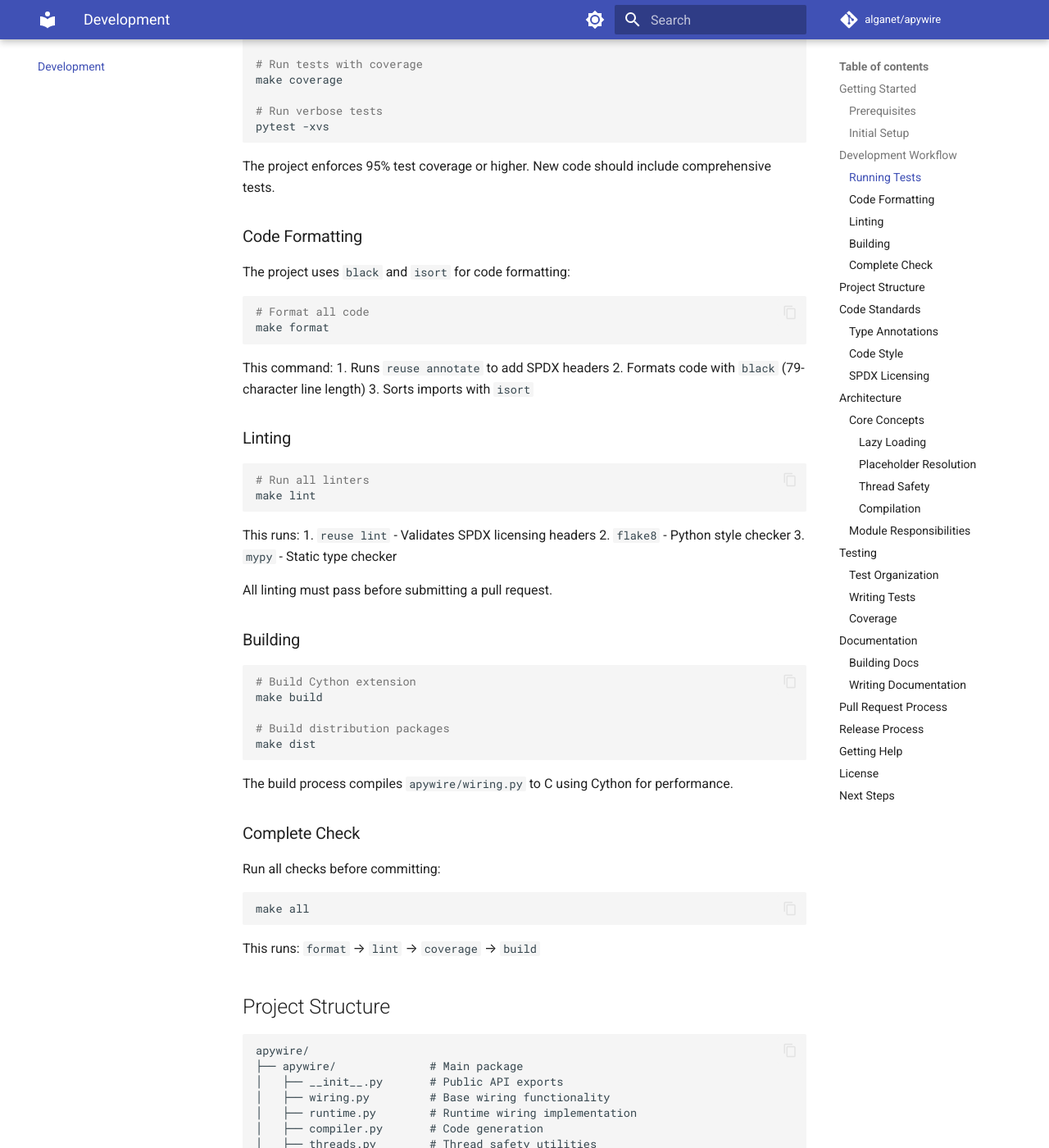
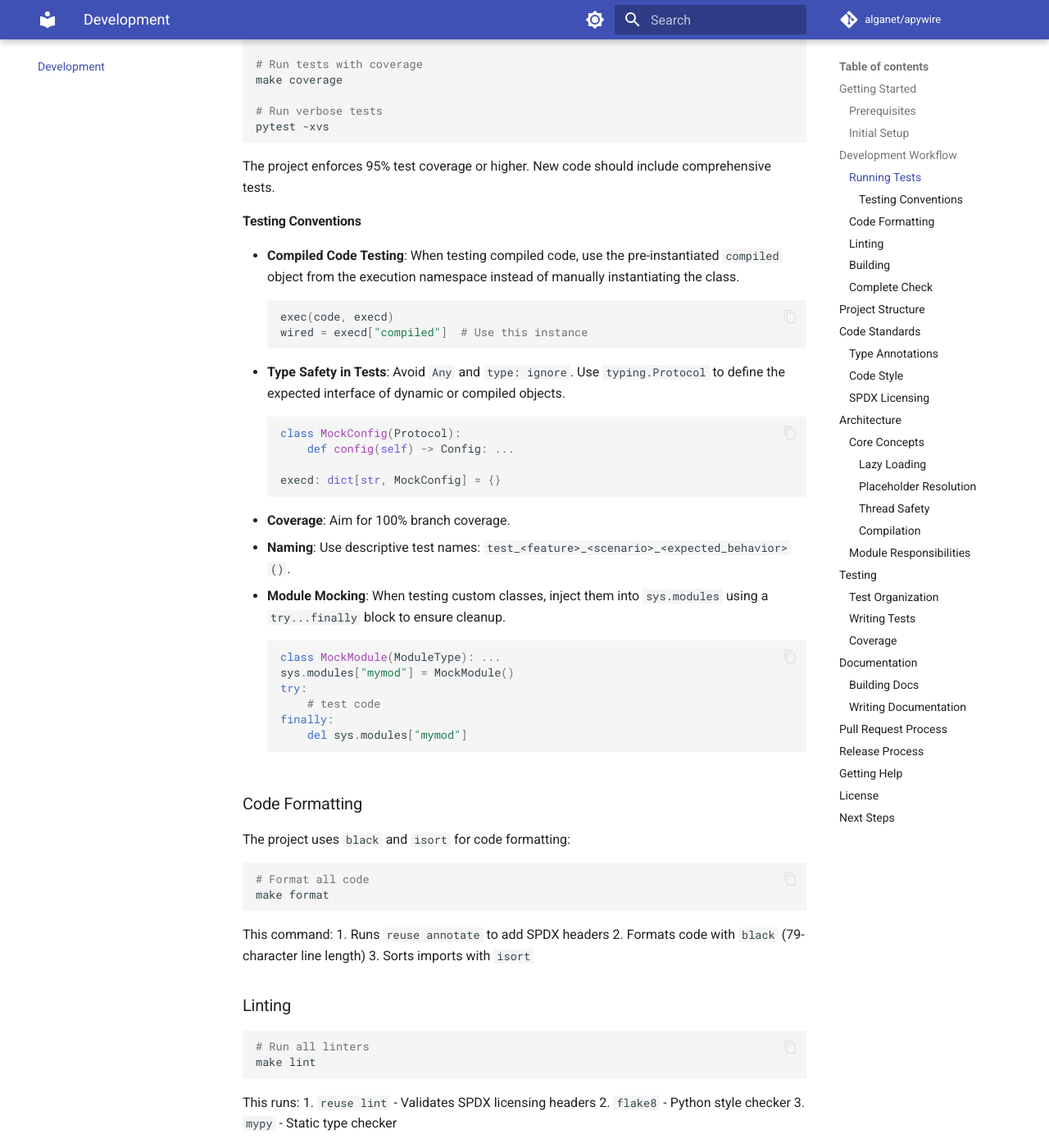
Before and after one commit to alganet/apywire, an MkDocs documentation site: the page built from docs/development.md, in a window 1280 px wide and 1400 px high, scrolled down 922 px. Shown: the whole window at 82% size. Built offline with MkDocs 1.6.1 and Material for MkDocs 9.7.7, drawn with Linux system fonts in a browser that asks for light colours; comment, search, counter and statistics services are not loaded; the version menu is left out.

Commit message:
Better docs for testing conventions

````diff
--- a/docs/development.md
+++ b/docs/development.md
@@ -48,6 +48,32 @@ pytest -xvs
 ```
 
 The project enforces 95% test coverage or higher. New code should include comprehensive tests.
+
+#### Testing Conventions
+
+- **Compiled Code Testing**: When testing compiled code, use the pre-instantiated `compiled` object from the execution namespace instead of manually instantiating the class.
+  ```python
+  exec(code, execd)
+  wired = execd["compiled"]  # Use this instance
+  ```
+- **Type Safety in Tests**: Avoid `Any` and `type: ignore`. Use `typing.Protocol` to define the expected interface of dynamic or compiled objects.
+  ```python
+  class MockConfig(Protocol):
+      def config(self) -> Config: ...
+
+  execd: dict[str, MockConfig] = {}
+  ```
+- **Coverage**: Aim for 100% branch coverage.
+- **Naming**: Use descriptive test names: `test_<feature>_<scenario>_<expected_behavior>()`.
+- **Module Mocking**: When testing custom classes, inject them into `sys.modules` using a `try...finally` block to ensure cleanup.
+  ```python
+  class MockModule(ModuleType): ...
+  sys.modules["mymod"] = MockModule()
+  try:
+      # test code
+  finally:
+      del sys.modules["mymod"]
+  ```
 
 ### Code Formatting
 
````
Also changed, not shown: AGENTS.md (+6 -0 lines).
